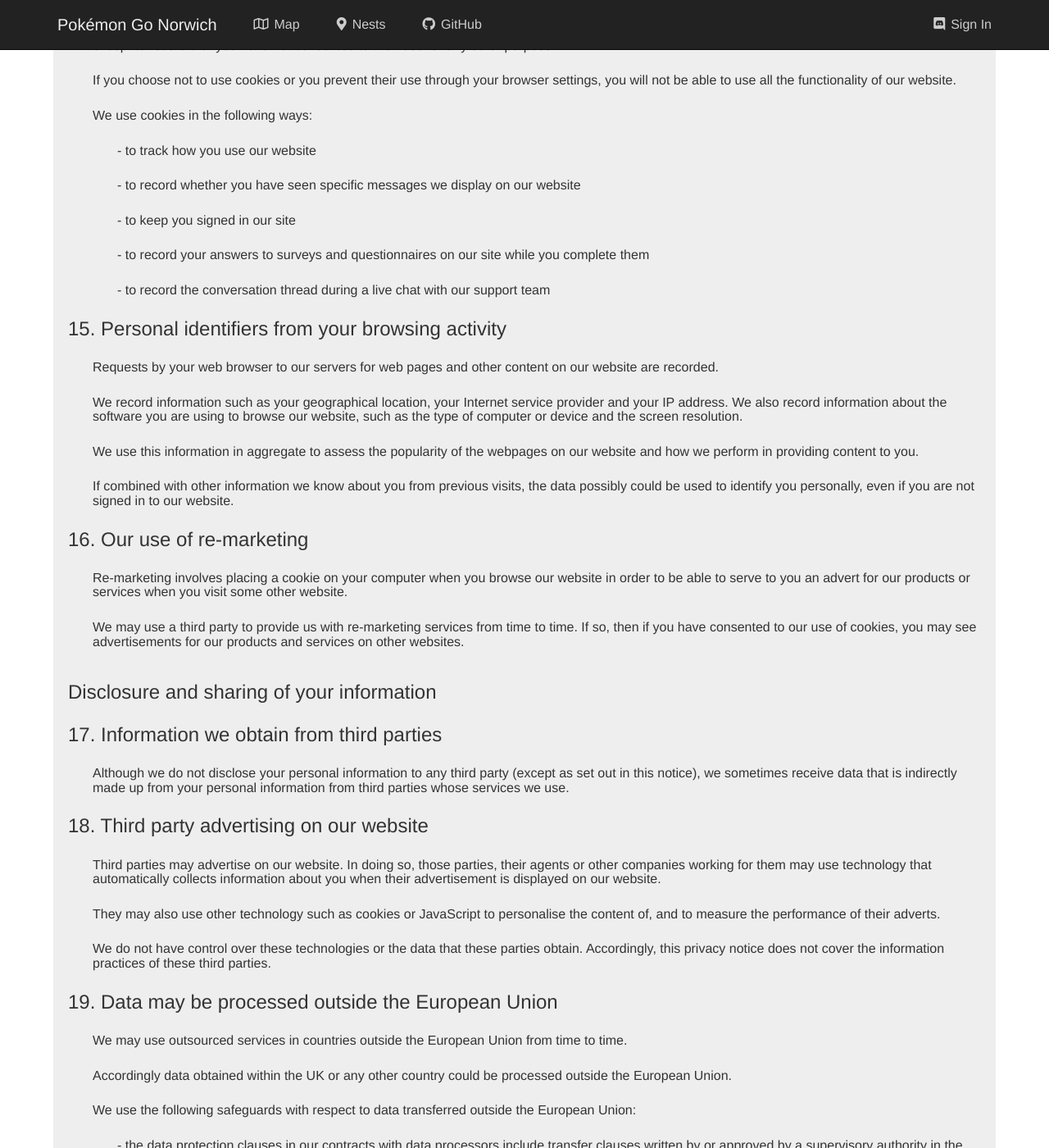
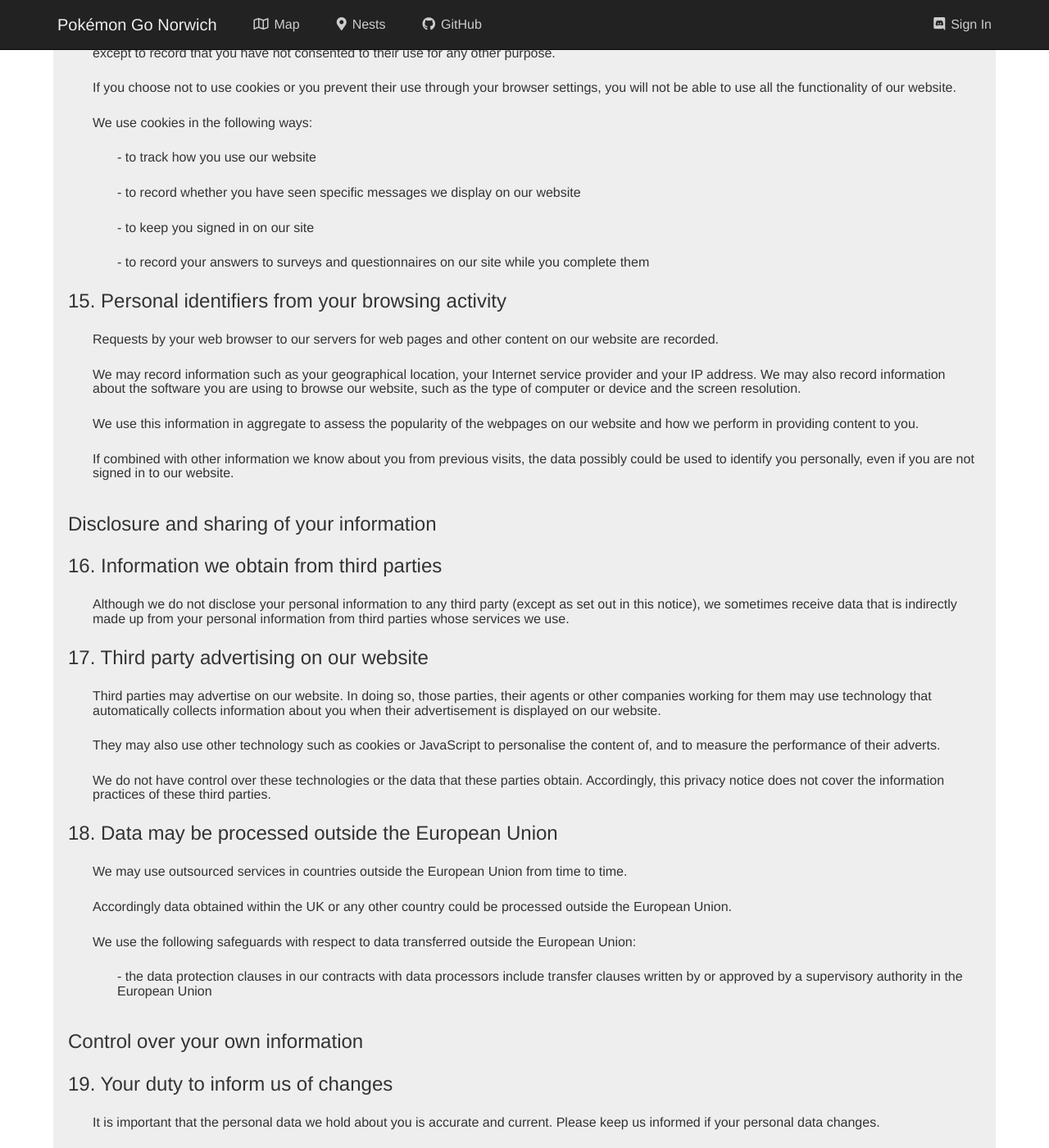
Before and after one commit to NorwichPoGo/nests, a Jekyll site: the page built from privacy_policy/index.html, in a window 1280 px wide and 1400 px high, scrolled down 5177 px. Shown: the whole window at 82% size. Built offline with Jekyll 4.4.1, drawn with Linux system fonts in a browser that asks for light colours; nearby versions of some CDN libraries; some of the changed text lies outside the part shown.

Commit message:
Proofread of the privacy policy.

```diff
--- a/privacy_policy/index.html
+++ b/privacy_policy/index.html
@@ -64,7 +64,7 @@ css:
 <h4>We continue to process your information on this basis until you withdraw your consent or it can be reasonably assumed that your consent no longer exists.</h4>
 <h4>You may withdraw your consent at any time by instructing us at <a href="mailto:dpo.pokemongonorwich@gmail.com">dpo.pokemongonorwich@gmail.com</a>. However, if you do so, you may not be able to use our website or our services further.</h4>
 
-<h3 id="7-information-we-process-for-the-purposes-of-legitimate-interests">7-information-we-process-for-the-purposes-of-legitimate-interests</h3>
+<h3 id="7-information-we-process-for-the-purposes-of-legitimate-interests">7. Information we process for the purposes of legitimate interests</h3>
 <h4>We may process information on the basis there is a legitimate interest, either to you or to us, of doing so.</h4>
 <h4>Where we process your information on this basis, we do after having given careful consideration to:</h4>
 <h5>- whether the same objective could be achieved through other means</h5>
@@ -115,8 +115,8 @@ css:
 <h4>We use that information to resolve your complaint.</h4>
 <h4>If your complaint reasonably requires us to contact some other person, we may decide to give to that other person some of the information contained in your complaint. We do this as infrequently as possible, but it is a matter for our sole discretion as to whether we do give information, and if we do, what that information is.</h4>
 <h4>We may also compile statistics showing information obtained from this source to assess the level of service we provide, but not in a way that could identify you or any other person.</h4>
-<h4>Use of information we collect through automated systems when you visit our website</h4>
 
+<h3 id="use-of-information-we-collect-through-automated-systems-when-you-visit-our-website">Use of information we collect through automated systems when you visit our website</h4>
 <h3 id="14-cookies">14. Cookies</h3>
 <h4>Cookies are small text files that are placed on your computer's hard drive by your web browser when you visit any website. They allow information gathered on one web page to be stored until it is needed for use on another, allowing a website to provide you with a personalised experience and the website owner with statistics about how you use the website so that it can be improved.</h4>
 <h4>Some cookies may last for a defined period of time, such as one day or until you close your browser. Others last indefinitely.</h4>
@@ -127,78 +127,73 @@ css:
 <h4>We use cookies in the following ways:</h4>
 <h5>- to track how you use our website</h5>
 <h5>- to record whether you have seen specific messages we display on our website</h5>
-<h5>- to keep you signed in our site</h5>
+<h5>- to keep you signed in on our site</h5>
 <h5>- to record your answers to surveys and questionnaires on our site while you complete them</h5>
-<h5>- to record the conversation thread during a live chat with our support team</h5>
 
 <h3 id="15-personal-identifiers-from-your-browsing-activity">15. Personal identifiers from your browsing activity</h3>
 <h4>Requests by your web browser to our servers for web pages and other content on our website are recorded.</h4>
-<h4>We record information such as your geographical location, your Internet service provider and your IP address. We also record information about the software you are using to browse our website, such as the type of computer or device and the screen resolution.</h4>
+<h4>We may record information such as your geographical location, your Internet service provider and your IP address. We may also record information about the software you are using to browse our website, such as the type of computer or device and the screen resolution.</h4>
 <h4>We use this information in aggregate to assess the popularity of the webpages on our website and how we perform in providing content to you.</h4>
 <h4>If combined with other information we know about you from previous visits, the data possibly could be used to identify you personally, even if you are not signed in to our website.  </h4>
 
-<h3 id="16-our-use-of-re-marketing">16. Our use of re-marketing</h3>
-<h4>Re-marketing involves placing a cookie on your computer when you browse our website in order to be able to serve to you an advert for our products or services when you visit some other website.</h4>
-<h4>We may use a third party to provide us with re-marketing services from time to time. If so, then if you have consented to our use of cookies, you may see advertisements for our products and services on other websites.</h4>
-
 <h3 id="disclosure-and-sharing-of-your-information" class="section-header">Disclosure and sharing of your information</h3>
-<h3 id="17-information-we-obtain-from-third-parties">17. Information we obtain from third parties</h3>
+<h3 id="16-information-we-obtain-from-third-parties">16. Information we obtain from third parties</h3>
 <h4>Although we do not disclose your personal information to any third party (except as set out in this notice), we sometimes receive data that is indirectly made up from your personal information from third parties whose services we use.</h4>
 
-<h3 id="18-third-party-advertising-on-our-website">18. Third party advertising on our website</h3>
+<h3 id="17-third-party-advertising-on-our-website">17. Third party advertising on our website</h3>
 <h4>Third parties may advertise on our website. In doing so, those parties, their agents or other companies working for them may use technology that automatically collects information about you when their advertisement is displayed on our website.</h4>
 <h4>They may also use other technology such as cookies or JavaScript to personalise the content of, and to measure the performance of their adverts.</h4>
 <h4>We do not have control over these technologies or the data that these parties obtain. Accordingly, this privacy notice does not cover the information practices of these third parties.</h4>
 
-<h3 id="19-data-may-be-processed-outside-the-european-union">19. Data may be processed outside the European Union</h3>
+<h3 id="18-data-may-be-processed-outside-the-european-union">18. Data may be processed outside the European Union</h3>
 <h4>We may use outsourced services in countries outside the European Union from time to time.</h4>
 <h4>Accordingly data obtained within the UK or any other country could be processed outside the European Union.</h4>
 <h4>We use the following safeguards with respect to data transferred outside the European Union:</h4>
 <h5>- the data protection clauses in our contracts with data processors include transfer clauses written by or approved by a supervisory authority in the European Union</h5>
 
 <h3 id="control-over-your-own-information" class="section-header">Control over your own information</h3>
-<h3 id="20-your-duty-to-inform-us-of-changes">20. Your duty to inform us of changes</h3>
+<h3 id="19-your-duty-to-inform-us-of-changes">19. Your duty to inform us of changes</h3>
 <h4>It is important that the personal data we hold about you is accurate and current. Please keep us informed if your personal data changes.</h4>
 
-<h3 id="21-access-to-your-personal-information">21. Access to your personal information</h3>
+<h3 id="20-access-to-your-personal-information">20. Access to your personal information</h3>
 <h4>At any time you may review or update personally identifiable information that we hold about you, by signing in to your account on our website.</h4>
 <h4>To obtain a copy of any information that is not provided on our website you should contact us to make that request.</h4>
 <h4>After receiving the request, we will tell you when we expect to provide you with the information, and whether we require any fee for providing it to you.</h4>
 <h4>Please address requests for personal information to <a href="mailto:dpo.pokemongonorwich@gmail.com">dpo.pokemongonorwich@gmail.com</a>.</h4>
 
-<h3 id="22-removal-of-your-information">22. Removal of your information</h3>
+<h3 id="21-removal-of-your-information">21. Removal of your information</h3>
 <h4>If you wish us to remove personally identifiable information from our website, you should contact us to make your request.</h4>
 <h4>This may limit the service we can provide to you.</h4>
 <h4>Please address requests for removal of personal information to <a href="mailto:dpo.pokemongonorwich@gmail.com">dpo.pokemongonorwich@gmail.com</a>.</h4>
 
-<h3 id="23-verification-of-your-information">23. Verification of your information</h3>
+<h3 id="22-verification-of-your-information">22. Verification of your information</h3>
 <h4>When we receive any request to access, edit or delete personal identifiable information we shall first take reasonable steps to verify your identity before granting you access or otherwise taking any action. This is important to safeguard your information.</h4>
 
 <h3 id="other-matters" class="section-header">Other matters</h3>
-<h3 id="24-use-of-site-by-children">24. Use of site by children</h3>
+<h3 id="23-use-of-site-by-children">23. Use of site by children</h3>
 <h4>We do not sell products or provide services for purchase by children, nor do we market to children.</h4>
-<h4>If you are under 18, you may use our website only with consent from a parent or guardian</h4>
+<h4>If you are under 18, you may use our website only with consent from a parent or guardian.</h4>
 
-<h3 id="25-encryption-of-data-sent-between-us">25. Encryption of data sent between us</h3>
+<h3 id="24-encryption-of-data-sent-between-us">24. Encryption of data sent between us</h3>
 <h4>We use Secure Sockets Layer (SSL) certificates to verify our identity to your browser and to encrypt any data you give us.</h4>
 <h4>Whenever information is transferred between us, you can check that it is done so using SSL by looking for a closed padlock symbol or other trust mark in your browser’s URL bar or toolbar.</h4>
 
-<h3 id="26-how-you-can-complain">26. How you can complain</h3>
+<h3 id="25-how-you-can-complain">25. How you can complain</h3>
 <h4>If you are not happy with our privacy policy or if you have any complaint then you should tell us.</h4>
 <h4>Please address any complaints to <a href="mailto:dpo.pokemongonorwich@gmail.com">dpo.pokemongonorwich@gmail.com</a>.</h4>
 <h4>If a dispute is not settled then we hope you will agree to attempt to resolve it by engaging in good faith with us in a process of mediation or arbitration. </h4>
 <h4>If you are in any way dissatisfied about how we process your personal information, you have a right to lodge a complaint with the Information Commissioner's Office (ICO). This can be done at <a href="https://ico.org.uk/make-a-complaint" target="_blank">https://ico.org.uk/make-a-complaint</a>. We would, however, appreciate the opportunity to talk to you about your concern before you approach the ICO.</h4>
 
-<h3 id="27-retention-period-for-personal-data">27. Retention period for personal data</h3>
+<h3 id="26-retention-period-for-personal-data">26. Retention period for personal data</h3>
 <h4>Except as otherwise mentioned in this privacy notice, we keep your personal information only for as long as required by us:</h4>
 <h5>- to provide you with the services you have requested;</h5>
 <h5>- to comply with other law, including for the period demanded by our tax authorities;</h5>
 <h5>- to support a claim or defence in court.</h5>
 
-<h3 id="28-compliance-with-the-law">28. Compliance with the law</h3>
+<h3 id="27-compliance-with-the-law">27. Compliance with the law</h3>
 <h4>Our privacy policy has been compiled so as to comply with the law of every country or legal jurisdiction in which we aim to do business. If you think it fails to satisfy the law of your jurisdiction, we should like to hear from you.</h4>
 <h4>However, ultimately it is your choice as to whether you wish to use our website.</h4>
 
-<h3 id="29-review-of-this-privacy-policy">29. Review of this privacy policy</h3>
+<h3 id="28-review-of-this-privacy-policy">28. Review of this privacy policy</h3>
 <h4>We may update this privacy notice from time to time as necessary. The terms that apply to you are those posted here on our website on the day you use our website. We advise you to print a copy for your records.</h4>
 <h4>If you have any question regarding our privacy policy, please contact us.</h4>
```
